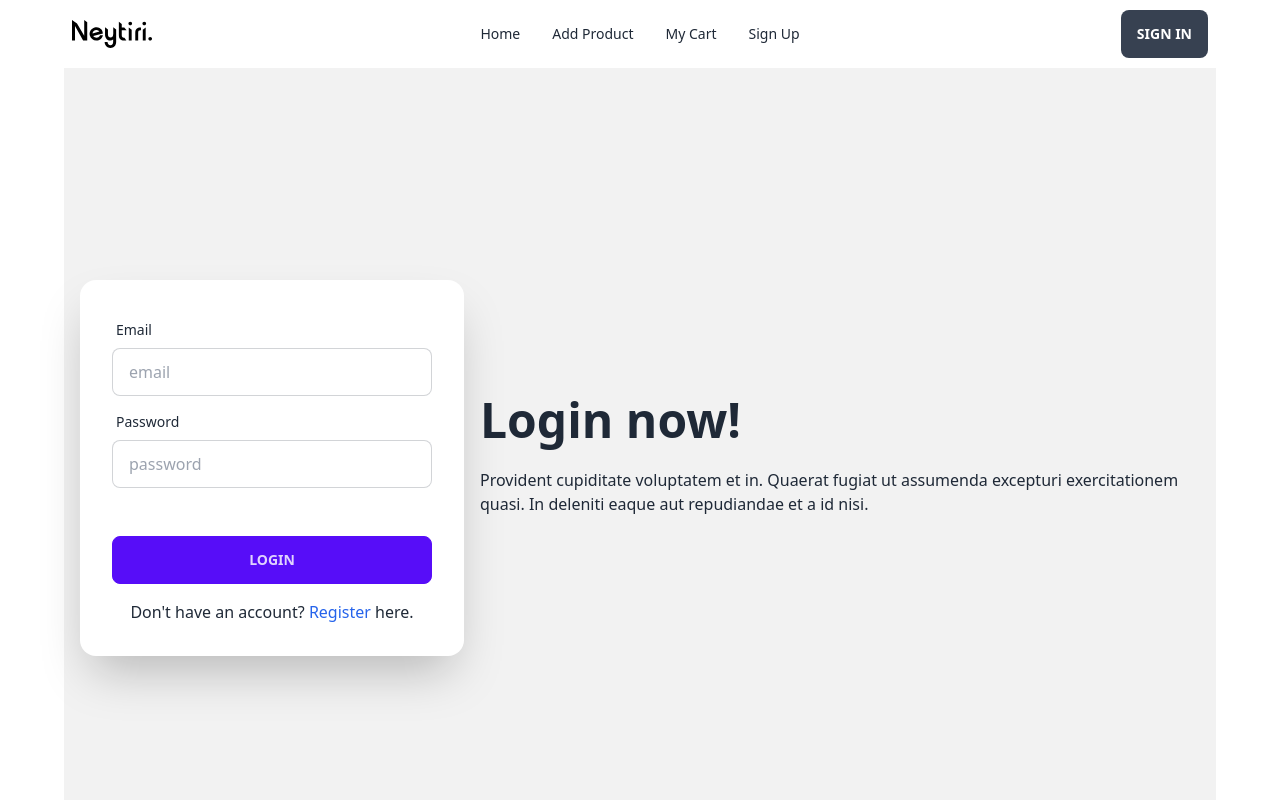
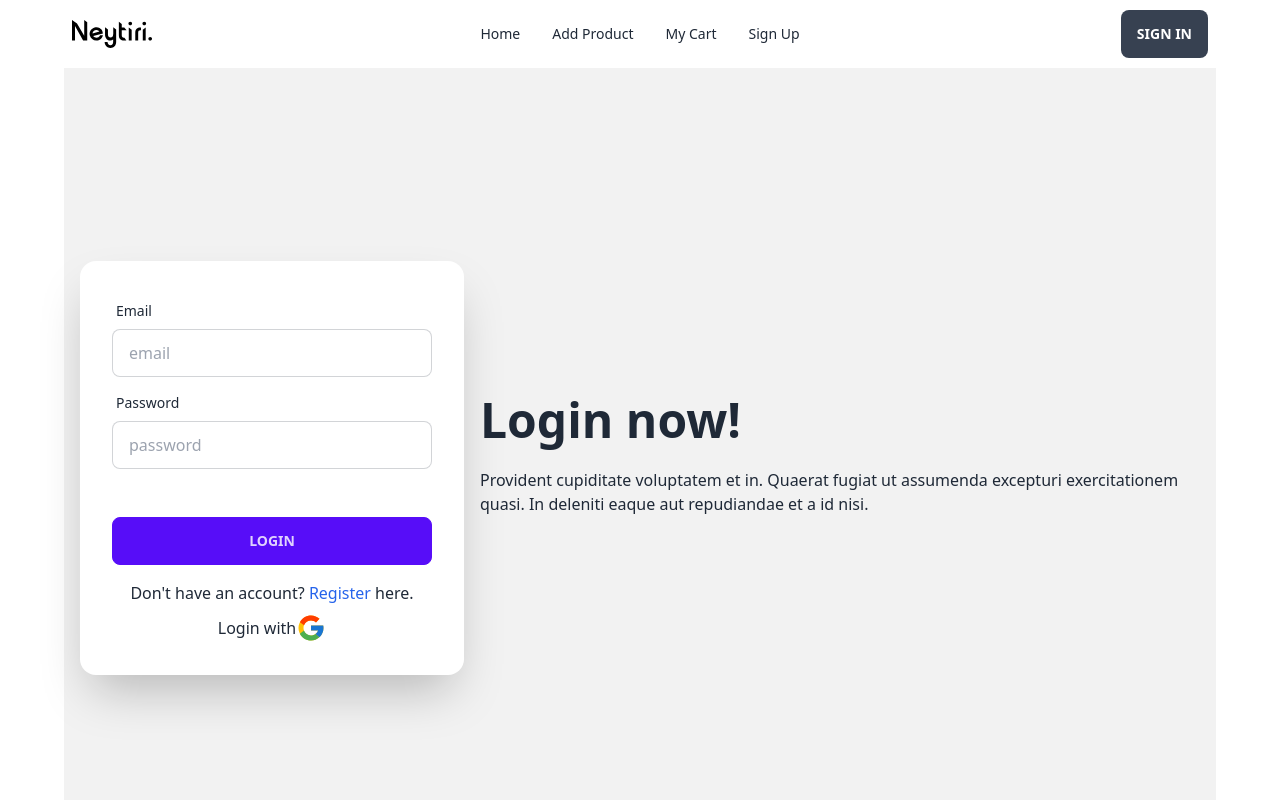
Before and after one commit to pantho0/brand-shop, a React (Vite) app: page /login in a window 1280 px wide. Shown: the top 800 px of the page. Built offline with nearby package versions, Linux system fonts and the light colour scheme; no server answers.

Commit message:
one extra login added

```diff
--- a/package.json
+++ b/package.json
@@ -16,6 +16,7 @@
     "react": "^18.2.0",
     "react-awesome-slider": "^4.1.0",
     "react-dom": "^18.2.0",
+    "react-icons": "^4.11.0",
     "react-router-dom": "^6.17.0",
     "react-toastify": "^9.1.3",
     "sort-by": "^1.2.0",
--- a/src/AuthProvider/AuthProvider.jsx
+++ b/src/AuthProvider/AuthProvider.jsx
@@ -1,5 +1,5 @@
 import { createContext } from "react";
-import { getAuth, createUserWithEmailAndPassword, signInWithEmailAndPassword, onAuthStateChanged, signOut } from "firebase/auth";
+import { getAuth, createUserWithEmailAndPassword, signInWithEmailAndPassword, onAuthStateChanged, signOut, signInWithPopup, GoogleAuthProvider } from "firebase/auth";
 import app from "../Firebase/firebase.config";
 import { useState } from "react";
 import { useEffect } from "react";
@@ -19,6 +19,10 @@ const AuthProvider = ({children}) => {
     setLoading(true)
     return signInWithEmailAndPassword(auth, email, password)
    }
+   const provider = new GoogleAuthProvider();
+   const  googleLogin = () => {
+        signInWithPopup(auth, provider);
+   }
 
    const logOut = () =>{
      return signOut(auth);
@@ -37,6 +41,7 @@ const AuthProvider = ({children}) => {
         user,
         createUser,
         signIn,
+        googleLogin,
         logOut,
         loading
     }
--- a/src/Pages/Login/Login.jsx
+++ b/src/Pages/Login/Login.jsx
@@ -1,11 +1,16 @@
+/* eslint-disable react/no-unescaped-entities */
 import { useContext } from "react";
 import { AuthContext } from "../../AuthProvider/AuthProvider";
-import { Link, Navigate } from "react-router-dom";
+import { Link } from "react-router-dom";
 import { useState } from "react";
+import { FcGoogle } from "react-icons/fc";
 
 const Login = () => {
-  const {signIn} = useContext(AuthContext)
+  const {signIn, googleLogin} = useContext(AuthContext)
   const [errorLogin, setErrorLogin] = useState("");
+  const handleGoogle = () =>{
+    googleLogin()
+ }
   const handleSignIn = e =>{
     e.preventDefault()
     setErrorLogin("");
@@ -72,6 +77,10 @@ const Login = () => {
                <p className="mt-4">Don't have an account? <span className="text-blue-600 font-medium"><Link to={'/signup'}>Register</Link></span> here. </p>
                </div>
               </div>
+              <div className="flex justify-center items-center">
+              <div><p className="font-medium">Login with</p></div>
+              <div><FcGoogle className="text-3xl cursor-pointer" onClick={handleGoogle}></FcGoogle></div>
+              </div>
             </form>
           </div>
         </div>
--- a/src/Pages/Signup/Signup.jsx
+++ b/src/Pages/Signup/Signup.jsx
@@ -2,11 +2,16 @@ import { useContext } from "react";
 import { AuthContext } from "../../AuthProvider/AuthProvider";
 import { useState } from "react";
 import { Link } from "react-router-dom";
+import { FcGoogle } from "react-icons/fc";
 
 const Signup = () => {
-  const { createUser } = useContext(AuthContext) || {};
+  const { createUser, googleLogin } = useContext(AuthContext) || {};
   const [regError, setRegError] = useState("");
   const [success, setSuccess] = useState("");
+
+  const handleGoogle = () =>{
+     googleLogin()
+  }
 
   const handleCreateUser = (e) => {
     e.preventDefault();
@@ -90,6 +95,10 @@ const Signup = () => {
                   </p>
                 </div>
               </div>
+              <div className="flex justify-center items-center">
+              <div><p className="font-medium">Signup with</p></div>
+              <div><FcGoogle className="text-3xl cursor-pointer" onClick={handleGoogle}></FcGoogle></div>
+              </div>
             </form>
           </div>
         </div>
```
Also changed, not shown: 1 other file (tests, documents, lock files or other folders).
